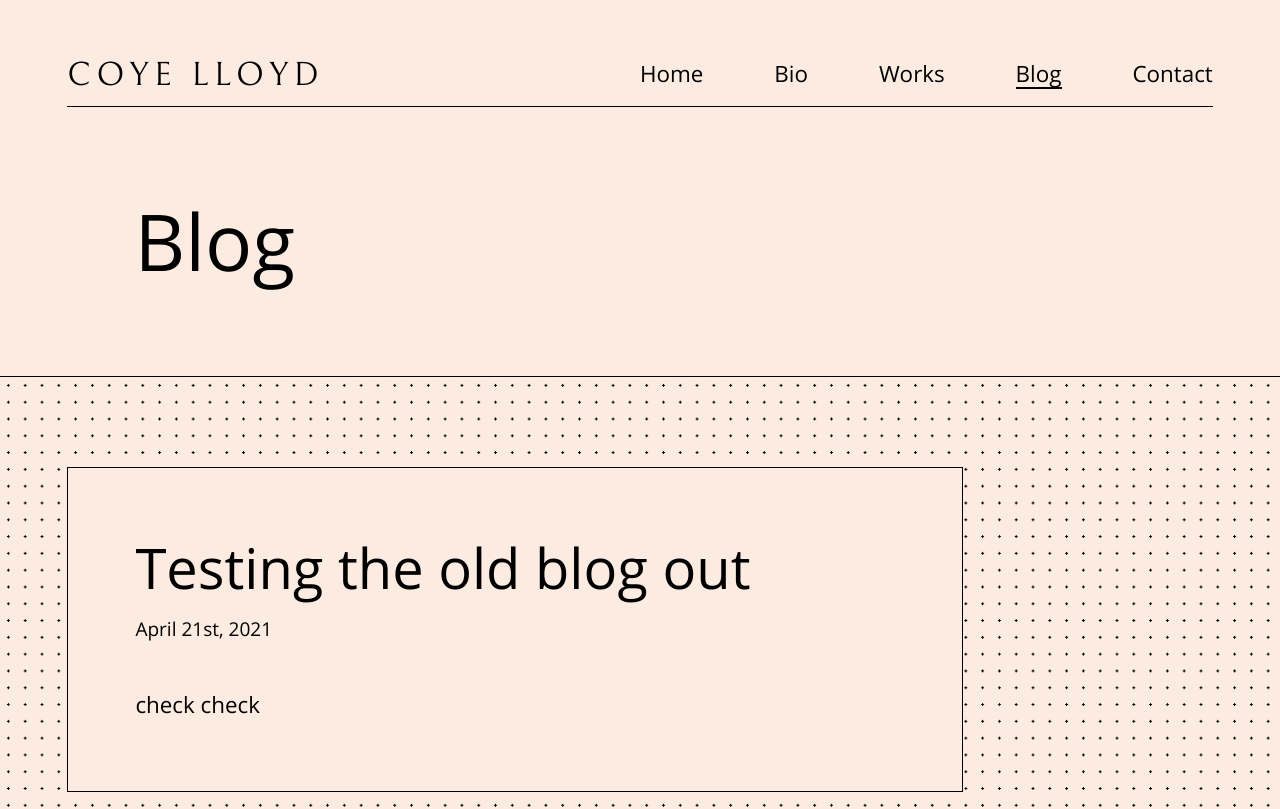
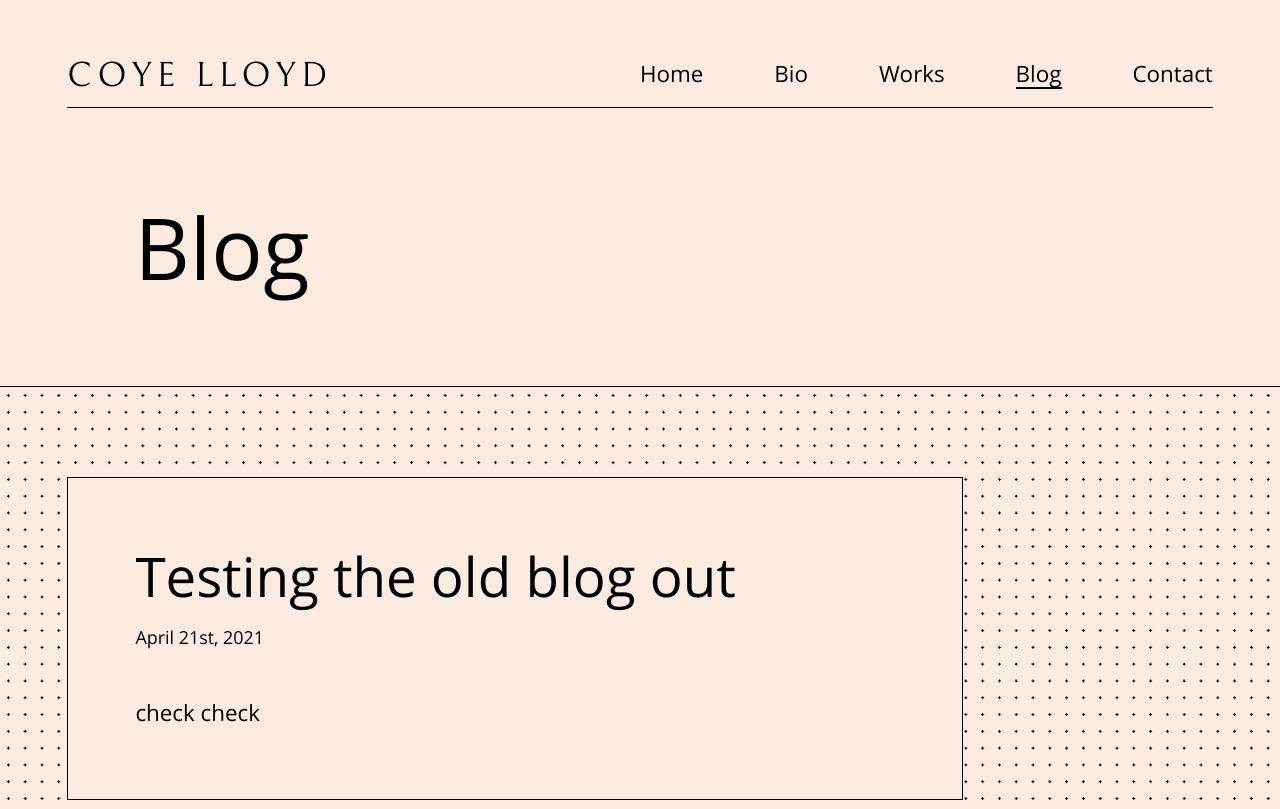
Before and after one commit to z336/coye-lloyd, a Gatsby site: page /blog in a window 1280 px wide. Shown: the top 809 px of the page. Built offline with nearby package versions, Linux system fonts and the light colour scheme; Gatsby itself is replaced by a stand-in of ours.

Commit message:
adjusted the text scale

```diff
--- a/src/blog/first-post/index.md
+++ b/src/blog/first-post/index.md
@@ -4,6 +4,7 @@ author: Coye
 date: 2021-04-17
 ---
 
+# heading 1
 ## heading 2
 ### heading 3
 #### heading 4
--- a/src/components/Footer.js
+++ b/src/components/Footer.js
@@ -16,7 +16,7 @@ const StyledFooter = styled.footer`
     list-style: none;
     padding: 0;
     li {
-      font-size: var(--t5);
+      font-size: var(--t4);
       padding-right: 0.75rem;
       :last-child {
         padding-right: 0;
--- a/src/components/Header.js
+++ b/src/components/Header.js
@@ -17,7 +17,7 @@ const StyledHeader = styled.header`
   }
   .site-name {
     font-family: var(--display-font);
-    font-size: var(--t5);
+    font-size: var(--t4);
     letter-spacing: 0.25rem;
     text-transform: uppercase;
     a {
--- a/src/pages/blog.js
+++ b/src/pages/blog.js
@@ -17,7 +17,7 @@ const StyledArticle = styled(Article)`
     text-decoration: none;
   }
   .date {
-    font-size: 0.85rem;
+    font-size: var(--t7);
     margin-top: 0.5rem;
   }
 `;
--- a/src/styles/GlobalStyles.scss
+++ b/src/styles/GlobalStyles.scss
@@ -24,12 +24,16 @@
     Roboto, Oxygen, Ubuntu, Cantarell, 'Open Sans', 'Helvetica Neue', sans-serif;
   --font: 'Open Sans', -apple-system, BlinkMacSystemFont, 'Segoe UI', Roboto,
     Oxygen, Ubuntu, Cantarell, 'Open Sans', 'Helvetica Neue', sans-serif;
-  --t0: 3.5rem;
-  --t1: 3rem;
-  --t2: 2.5rem;
-  --t3: 2rem;
-  --t4: 1.75rem;
-  --t5: 1.5rem;
+  --t0: 3.815rem;
+  --t1: 3.052rem;
+  --t2: 2.441rem;
+  --t3: 1.953rem;
+  --t4: 1.563rem;
+  --t5: 1.25rem;
+  --t6: 1rem;
+  --t7: 0.8rem;
+  --t8: 0.64rem;
+  --t9: 0.512rem;
   font-size: calc(1rem + 0.5vw);
 }
 
--- a/src/templates/blog-post.js
+++ b/src/templates/blog-post.js
@@ -11,6 +11,10 @@ const StyledArticle = styled(Article)`
   margin-left: var(--gutter);
   padding-top: var(--vertical-space);
   padding-bottom: var(--vertical-space);
+  ul,
+  ol {
+    margin-left: 1rem;
+  }
   .post,
   .back {
     max-width: var(--measure);
```
